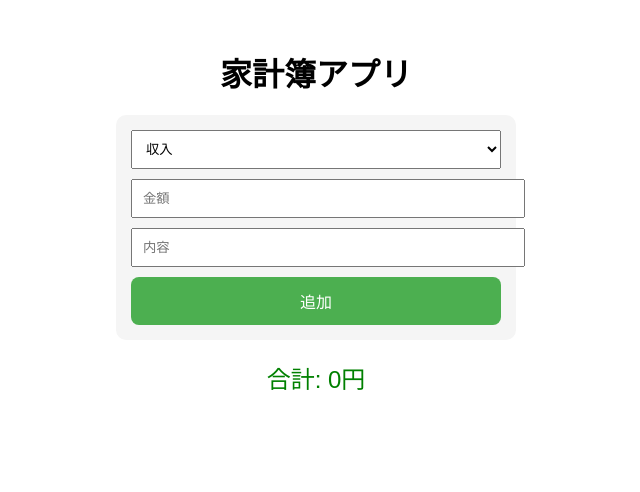
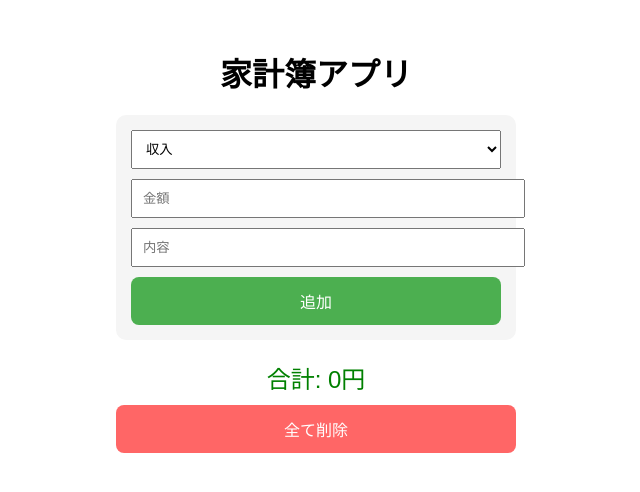
Before and after one commit to yosimutu-tech/kakeibo-app, a Next.js app: page / in a window 1280 px wide. Shown: the top 492 px of the page, without its empty margins (324-964 px from the left). Built offline with nearby package versions, Linux system fonts and the light colour scheme.

Commit message:
Update page.tsx

```diff
--- a/app/page.tsx
+++ b/app/page.tsx
@@ -7,6 +7,7 @@ export default function Home() {
   const [text, setText] = useState("");
   const [items, setItems] = useState<any[]>([]);
 
+  // 🔵 読み込み
   useEffect(() => {
     const saved = localStorage.getItem("kakeibo");
     if (saved) {
@@ -14,6 +15,7 @@ export default function Home() {
     }
   }, []);
 
+  // 🔵 追加
   const handleAdd = () => {
     if (!amount || !text) return;
 
@@ -33,12 +35,20 @@ export default function Home() {
     setText("");
   };
 
+  // 🔵 削除
   const handleDelete = (id: number) => {
     const updatedItems = items.filter((item) => item.id !== id);
     setItems(updatedItems);
     localStorage.setItem("kakeibo", JSON.stringify(updatedItems));
   };
 
+  // 🔴 全削除（今回追加）
+  const handleClearAll = () => {
+    setItems([]);
+    localStorage.removeItem("kakeibo");
+  };
+
+  // 🔵 合計
   const total = items.reduce((sum, item) => {
     return item.type === "income"
       ? sum + item.amount
@@ -111,12 +121,29 @@ export default function Home() {
         style={{
           textAlign: "center",
           fontSize: 24,
-          marginBottom: 20,
+          marginBottom: 10,
           color: total >= 0 ? "green" : "red",
         }}
       >
         合計: {total}円
       </div>
+
+      {/* 🔴 全削除ボタン */}
+      <button
+        onClick={handleClearAll}
+        style={{
+          width: "100%",
+          padding: 12,
+          marginBottom: 20,
+          background: "#ff6666",
+          color: "white",
+          border: "none",
+          borderRadius: 8,
+          fontSize: 16,
+        }}
+      >
+        全て削除
+      </button>
 
       {/* リスト */}
       <div>
```
